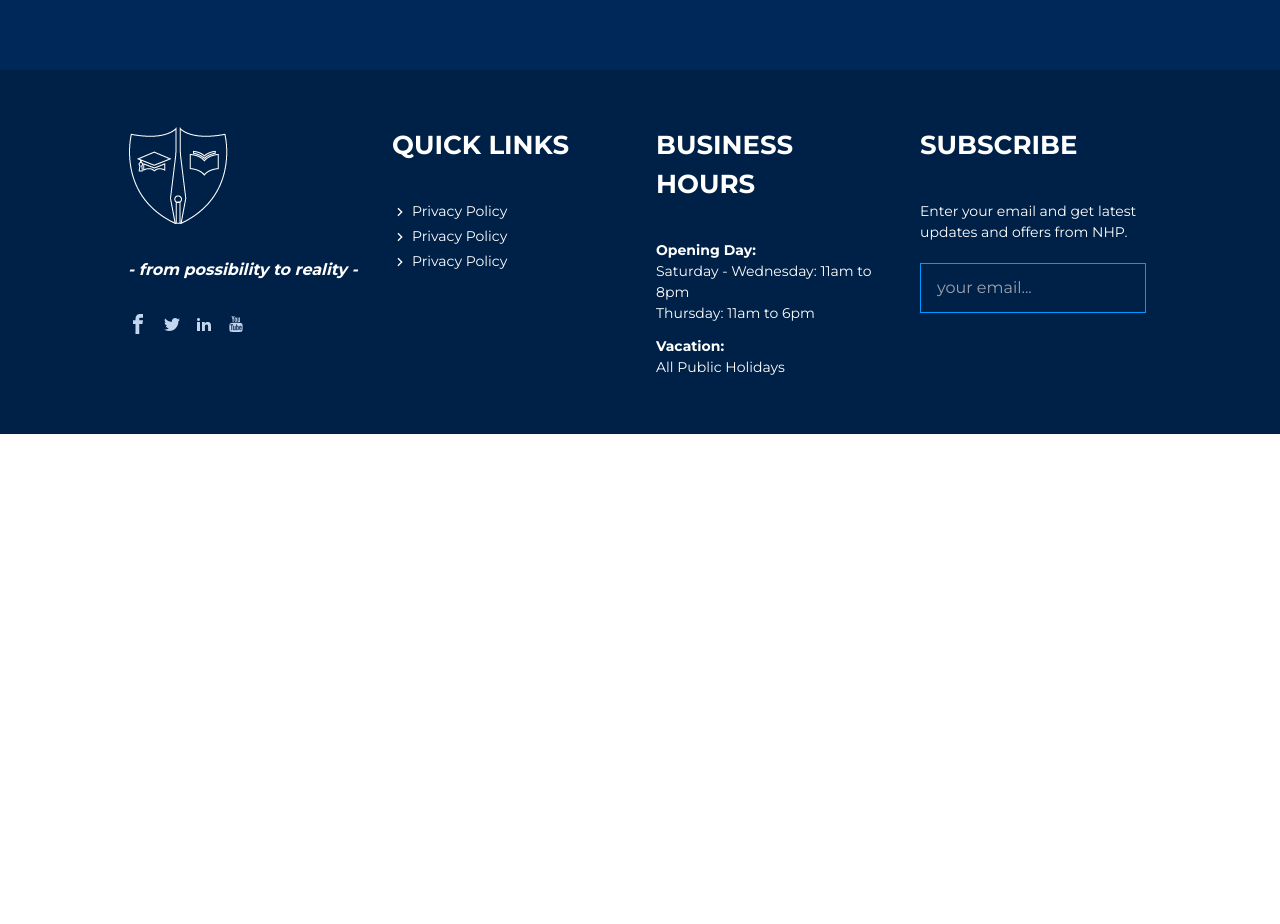
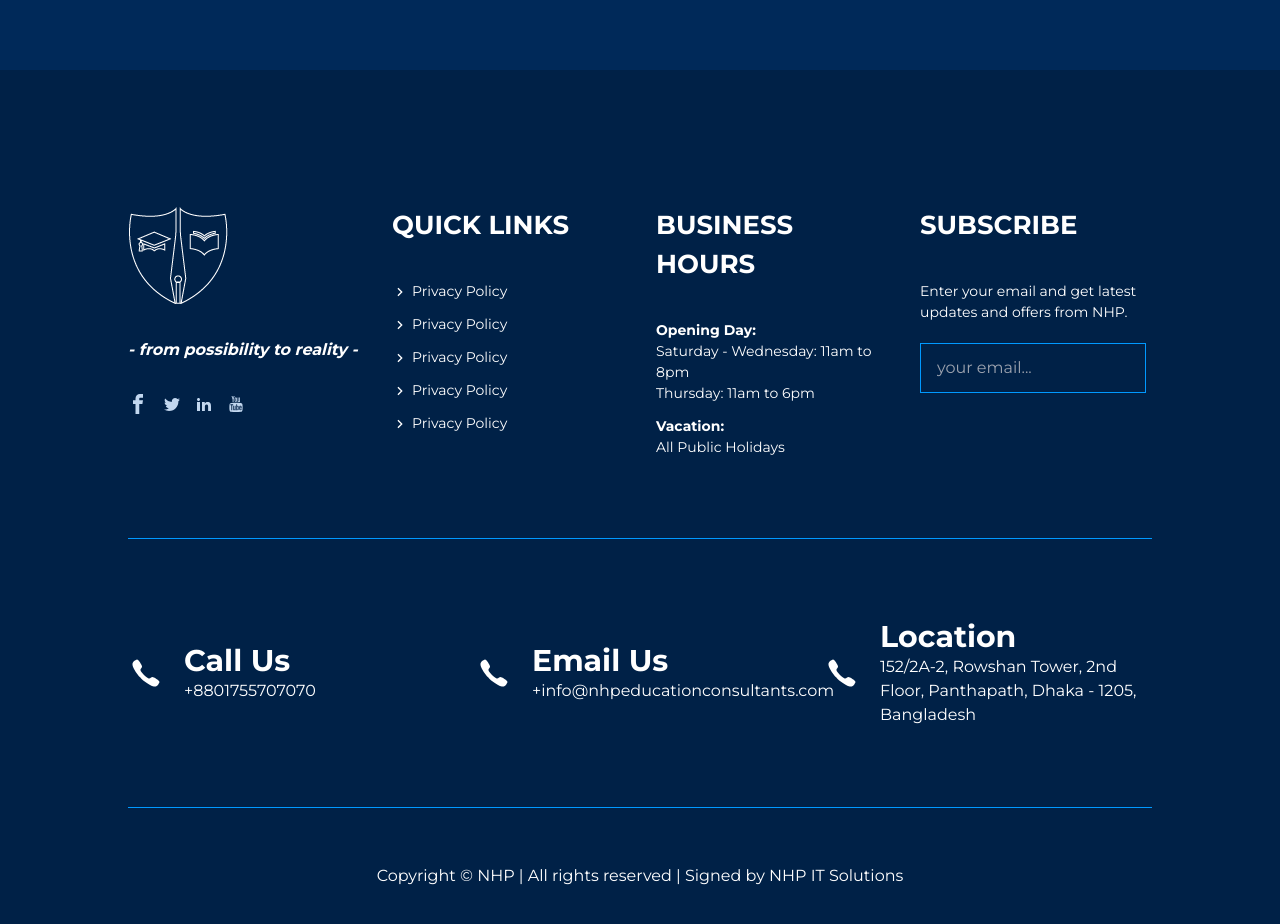
Before and after one commit to AbdMamun1999/nhp-education-consultant, a React (Create React App) app: page / in a window 1280 px wide. Shown: the part 3440-4364 px from the top of the page. Before the commit the page ends 3874 px from the top, so only its background shows below. Built offline with nearby package versions, Linux system fonts and the light colour scheme.

Commit message:
footer complete

```diff
--- a/src/Layouts/Main/Footer.js
+++ b/src/Layouts/Main/Footer.js
@@ -3,11 +3,12 @@
 import "./Footer.css";
 import footerlogo from "../../assests/images/nhp-footer-logo.png";
 import SocialSite from "./SocialSite";
+import FooterBottom from "./FooterBottom";
 
 const Footer = () => {
   return (
     <section className="bg-primary py-14">
-      <div className="grid lg:grid-cols-4 gap-8 text-[#fff] w-[80%] mx-auto">
+      <div className="grid lg:grid-cols-4 gap-8 text-[#fff] w-[80%] mx-auto py-20 border-b border-blue">
         <div>
           <div>
             <img src={footerlogo} alt="" />
@@ -19,8 +20,33 @@
         </div>
         <div>
           <h6 className="text-[26px] mb-9 font-bold uppercase">Quick Links</h6>
-          <ul className="flex flex-col gap-y-1  ">
-
+          <ul className="flex flex-col gap-y-3  ">
+            <li className="mb-0 pb-[-3px]">
+              <a href="" className="footer-nav">
+                <div className="flex flex-row items-center ">
+                  <span className="text-[#fff] w-5 text-center font-bold box-border footer-nav-icon duration-200">
+                    <RiArrowRightSLine />
+                  </span>
+                  <span className="text-[#fff] text-[14px]">
+                    {" "}
+                    Privacy Policy
+                  </span>
+                </div>
+              </a>
+            </li>
+            <li className="mb-0 pb-[-3px]">
+              <a href="" className="footer-nav">
+                <div className="flex flex-row items-center ">
+                  <span className="text-[#fff] w-5 text-center font-bold box-border footer-nav-icon duration-200">
+                    <RiArrowRightSLine />
+                  </span>
+                  <span className="text-[#fff] text-[14px]">
+                    {" "}
+                    Privacy Policy
+                  </span>
+                </div>
+              </a>
+            </li>
             <li className="mb-0 pb-[-3px]">
               <a href="" className="footer-nav">
                 <div className="flex flex-row items-center ">
@@ -73,19 +99,25 @@
             <li className="text-[14px] font-bold mt-3">Vacation:</li>
             <li className="text-[14px]">All Public Holidays</li>
           </ul>
-
-
         </div>
         <div>
           <h6 className="text-[26px] mb-9 font-bold uppercase">Subscribe</h6>
           <div>
-            <p className="text-[14px] mb-5">Enter your email and get latest updates and offers from NHP.</p>
+            <p className="text-[14px] mb-5">
+              Enter your email and get latest updates and offers from NHP.
+            </p>
             <div>
-              <input type="" name="" className="py-3 px-4 border border-blue outline-none bg-primary" placeholder="your email..."/>
+              <input
+                type=""
+                name=""
+                className="py-3 px-4 border border-blue outline-none bg-primary"
+                placeholder="your email..."
+              />
             </div>
           </div>
         </div>
       </div>
+      <FooterBottom />
     </section>
   );
 };
--- /dev/null
+++ b/src/Layouts/Main/FooterBottom.js
@@ -0,0 +1,56 @@
+import React from "react";
+import { IoIosCall } from "react-icons/io";
+
+const FooterBottom = () => {
+  return (
+    <>
+      <div className="w-[80%] mx-auto grid lg:grid-cols-3 py-20 gap-x-5 gap-y-4 border-b border-blue">
+        <div className="flex flex-row items-center gap-x-5 text-[#fff]">
+          <div>
+            <span className="text-4xl">
+              <IoIosCall />
+            </span>
+          </div>
+          <div>
+            <h3 className="text-3xl font-bold">Call Us</h3>
+            <p>+8801755707070</p>
+          </div>
+        </div>
+        <div className="flex flex-row items-center gap-x-5 text-[#fff]">
+          <div>
+            <span className="text-4xl">
+              <IoIosCall />
+            </span>
+          </div>
+          <div>
+            <h3 className="text-3xl font-bold">Email Us</h3>
+            <p>+info@nhpeducationconsultants.com</p>
+          </div>
+        </div>
+        <div className="flex flex-row items-center gap-x-5 text-[#fff]">
+          <div>
+            <span className="text-4xl">
+              <IoIosCall />
+            </span>
+          </div>
+          <div>
+            <h3 className="text-3xl font-bold">Location</h3>
+            <p>
+              152/2A-2, Rowshan Tower, 2nd Floor, Panthapath, Dhaka - 1205,
+              Bangladesh
+            </p>
+          </div>
+        </div>
+      </div>
+      <div>
+        <div className="text-center text-[#fff] mt-14">
+          <p>
+            Copyright © NHP | All rights reserved | Signed by NHP IT Solutions
+          </p>
+        </div>
+      </div>
+    </>
+  );
+};
+
+export default FooterBottom;
```
